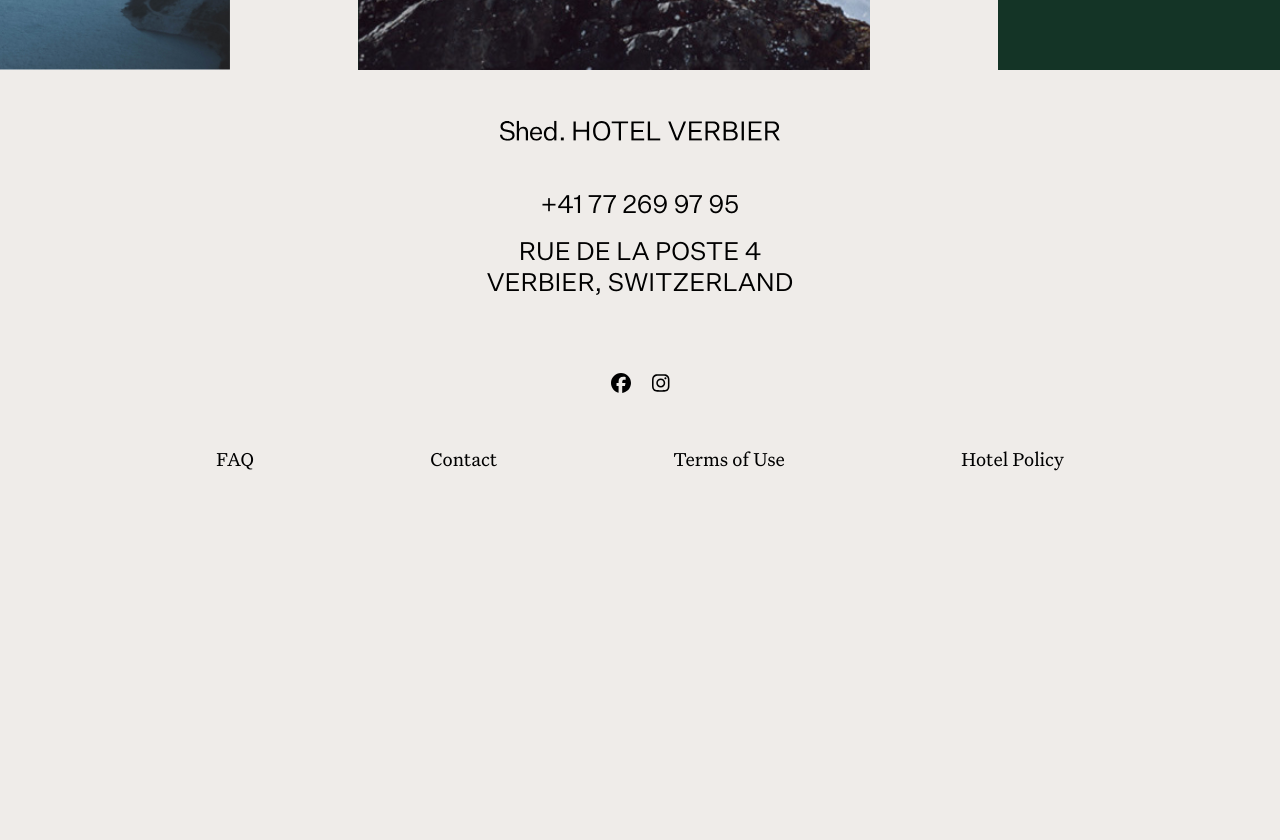
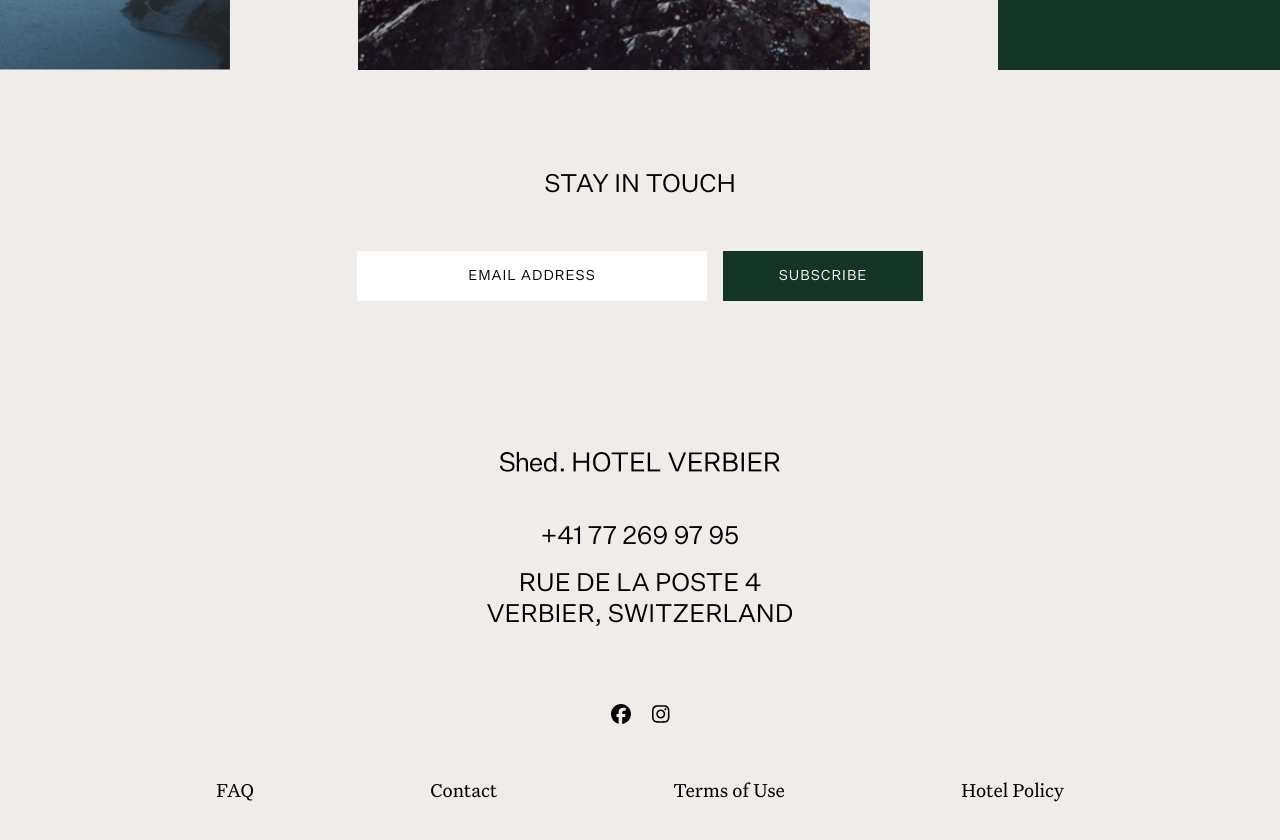
Before and after one commit to nathaliejanep/ShedHOTEL, a React (Create React App) app: page / in a window 1280 px wide. Shown: the part 3760-4600 px from the top of the page. Before the commit the page ends 4281 px from the top, so only its background shows below. Built offline with nearby package versions, Linux system fonts and the light colour scheme.

Commit message:
Moved subscribe to component and added functionality

```diff
--- /dev/null
+++ b/src/components/Subscribe/Subscribe.jsx
@@ -0,0 +1,64 @@
+import axios from 'axios';
+import React from 'react';
+import { useState } from 'react';
+import './Subscribe.scss';
+
+const Subscribe = () => {
+  const [email, setEmail] = useState('');
+  const handleSubmit = (event) => {
+    // event.preventDefault();
+    setEmail('');
+    // Implement the form submission logic here
+  };
+
+  //   const handleSubmit = (event) => {
+  //     event.preventDefault();
+  //     const email = event.target.EMAIL.value;
+  //     axios
+  //       .post('https://shedhotels.us7.list-manage.com/subscribe/post-json', {
+  //         EMAIL: email,
+  //         u: '5d7c78757f10fe3725b126afe',
+  //         id: '827ba4dea7',
+  //         b_YOUR_UNIQUE_ID_YOUR_LIST_ID: '0024c5e4f0',
+  //       })
+  //       .then((response) => {
+  //         // The form submission was successful
+  //         console.log('Subscribed successfully');
+  //       })
+  //       .catch((error) => {
+  //         // The form submission failed
+  //         console.error('Failed to subscribe');
+  //       });
+  //   };
+  return (
+    <>
+      <form
+        action="https://shedhotels.us7.list-manage.com/subscribe/post?u=5d7c78757f10fe3725b126afe&amp;id=827ba4dea7&amp;f_id=0024c5e4f0"
+        // onSubmit={handleSubmit}
+        method="post"
+        id="mc-embedded-subscribe-form"
+        name="mc-embedded-subscribe-form"
+        className="validate"
+        target="_blank"
+        // novalidate
+      >
+        <input
+          type="email"
+          name="EMAIL"
+          placeholder="Email address"
+          required
+          value={email}
+          onChange={(event) => setEmail(event.target.value)}
+          className="subscribe__input"
+        />
+        <button type="submit" className="subscribe__btn">
+          Subscribe
+        </button>
+
+        <input type="hidden" name="b_YOUR_UNIQUE_ID_YOUR_LIST_ID" value="" />
+      </form>
+    </>
+  );
+};
+
+export default Subscribe;
--- /dev/null
+++ b/src/components/Subscribe/Subscribe.scss
@@ -0,0 +1,59 @@
+@import '../../sassStyles/_mixins.scss';
+@import '../../sassStyles/_variables.scss';
+
+.subscribe {
+  margin-top: 50px;
+  margin-bottom: 50px;
+  text-align: center;
+  h3 {
+    margin-bottom: 50px;
+  }
+  &__input {
+    width: 100%;
+    // padding: toRem(15) toRem(100);
+    width: 350px;
+    height: 50px;
+    margin-right: 1rem;
+    font-size: toRem(14);
+    letter-spacing: 1px;
+    font-family: 'Untitled Sans';
+    text-transform: uppercase;
+    text-align: center;
+    border: none;
+
+    &::placeholder {
+      color: $black;
+    }
+
+    &:focus {
+      outline: none;
+    }
+  }
+
+  &__btn {
+    width: 200px;
+    height: 50px;
+    // padding: toRem(15) toRem(60);
+    border: none;
+    background-color: $forestGreen;
+    color: $white;
+    font-family: 'Untitled Sans';
+    font-size: toRem(14);
+    letter-spacing: toRem(1);
+    text-transform: uppercase;
+
+    &:hover {
+      background-color: $black;
+    }
+  }
+
+  @include media(tablet, phone) {
+    h3 {
+      margin-bottom: 25px;
+    }
+    &__input {
+      width: 100%;
+      margin-bottom: 25px;
+    }
+  }
+}
--- a/src/pages/Home/Home.jsx
+++ b/src/pages/Home/Home.jsx
@@ -14,6 +14,7 @@
 import '../../sassStyles/layouts/_page-layout.scss';
 import Carousel from '../../components/Carousel/Carousel';
 import ImageSlider from '../../components/ImageSlider/ImageSlider';
+import Subscribe from '../../components/Subscribe/Subscribe';
 
 const Home = () => {
   const { winter } = useContext(Context);
@@ -129,16 +130,10 @@
         </section>
 
         <Carousel />
-
-        {/* <section className="container__section subscribe">
+        <section className="container__section subscribe">
           <h3>Stay In Touch</h3>
-          <input
-            className="subscribe__input"
-            type="email"
-            placeholder="Email Address"
-          />
-          <button className="subscribe__btn">Subscribe</button>
-        </section> */}
+          <Subscribe />
+        </section>
       </div>
     </div>
   );
--- a/src/pages/Home/Home.scss
+++ b/src/pages/Home/Home.scss
@@ -46,49 +46,6 @@
       font-size: 1.2rem;
     }
   }
-
-  .subscribe {
-    margin-top: 50px;
-    margin-bottom: 50px;
-    &__input {
-      // width: 100%;
-      // padding: toRem(15) toRem(100);
-      width: 350px;
-      height: 50px;
-      border: none;
-      font-size: toRem(14);
-      letter-spacing: 1px;
-      font-family: 'Untitled Sans';
-      text-transform: uppercase;
-      text-align: center;
-      margin-right: toRem(14);
-
-      &::placeholder {
-        color: $black;
-      }
-
-      &:focus {
-        outline: none;
-      }
-    }
-
-    &__btn {
-      width: 200px;
-      height: 50px;
-      // padding: toRem(15) toRem(60);
-      border: none;
-      background-color: $forestGreen;
-      color: $white;
-      font-family: 'Untitled Sans';
-      font-size: toRem(14);
-      letter-spacing: 1px;
-      text-transform: uppercase;
-
-      &:hover {
-        background-color: $black;
-      }
-    }
-  }
 }
 
 @include media(tablet) {
```
